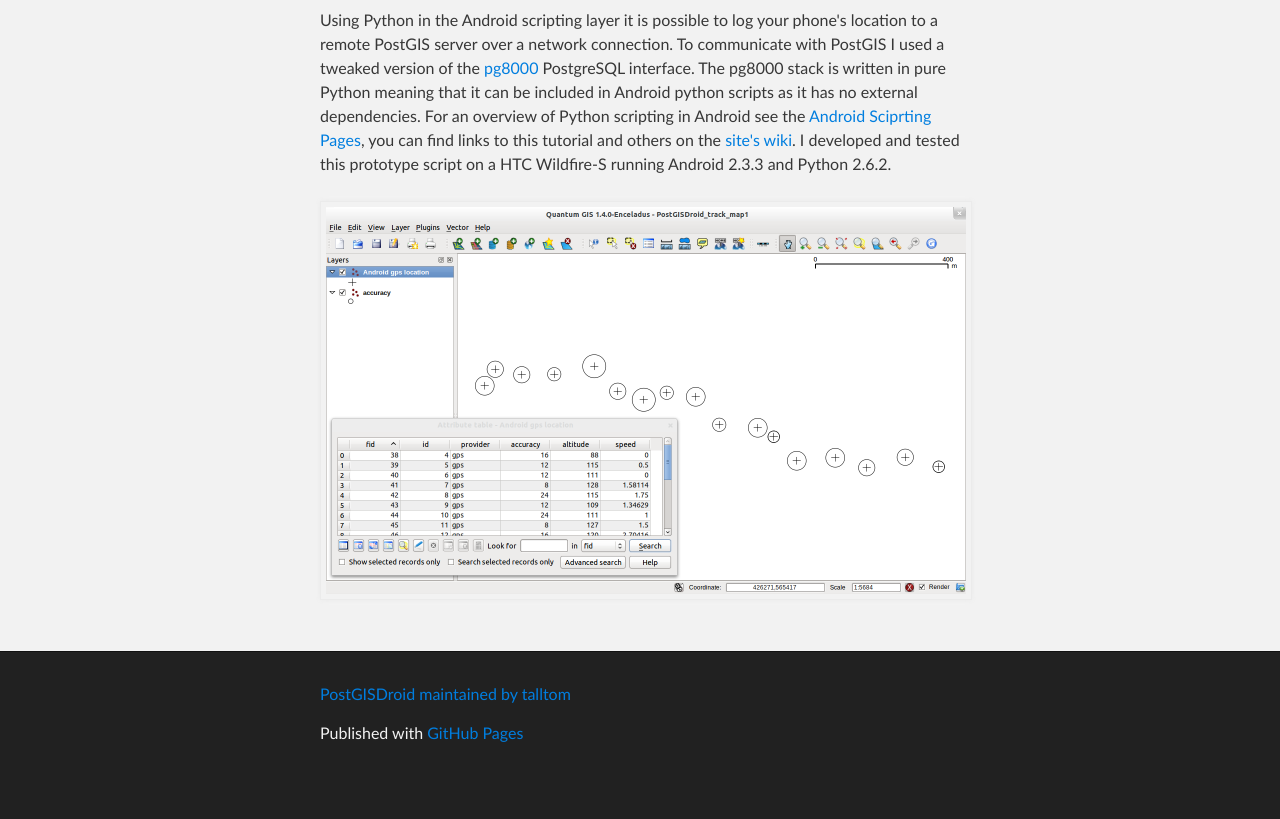
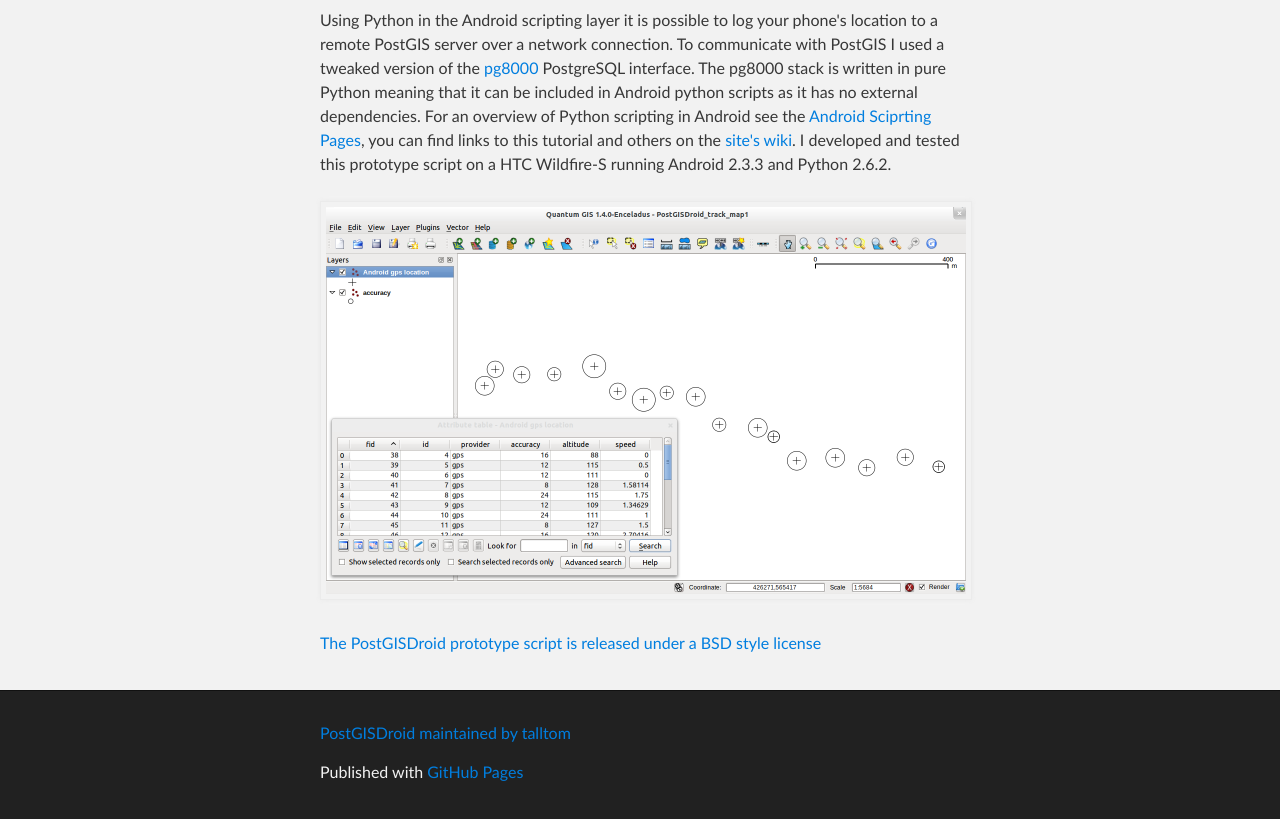
Before and after one commit to tomasholderness/PostGISDroid, a plain HTML site: page index.html in a window 1280 px wide. Shown: the part 252-1071 px from the top of the page. Before the commit the page ends 1032 px from the top, so only its background shows below. Drawn offline with Linux system fonts and the light colour scheme.

Commit message:
Added license details.

```diff
--- a/index.html
+++ b/index.html
@@ -33,6 +33,7 @@
       <section id="main_content" class="inner">
         <p>Using Python in the Android scripting layer it is possible to log your phone's location to a remote PostGIS server over a network connection. To communicate with PostGIS I used a tweaked version of the <a href="http://pybrary.net/pg8000/">pg8000</a> PostgreSQL interface. The pg8000 stack is written in pure Python meaning that it can be included in Android python scripts as it has no external dependencies. For an overview of Python scripting in Android see the <a href="http://code.google.com/p/android-scripting/">Android Sciprting Pages</a>, you can find links to this tutorial and others on the <a href="http://code.google.com/p/android-scripting/wiki/Tutorials">site's wiki</a>. I developed and tested this prototype script on a HTC Wildfire-S running Android 2.3.3 and Python 2.6.2. </p>
          <p><a href="images/qgis_PostGISDroid_track.png"><IMG SRC="images/qgis_PostGISDroid_track.png"</a></p>
+         <p>The PostGISDroid prototype script is released under a BSD style license</p>
       </section>
     </div>
 
```
